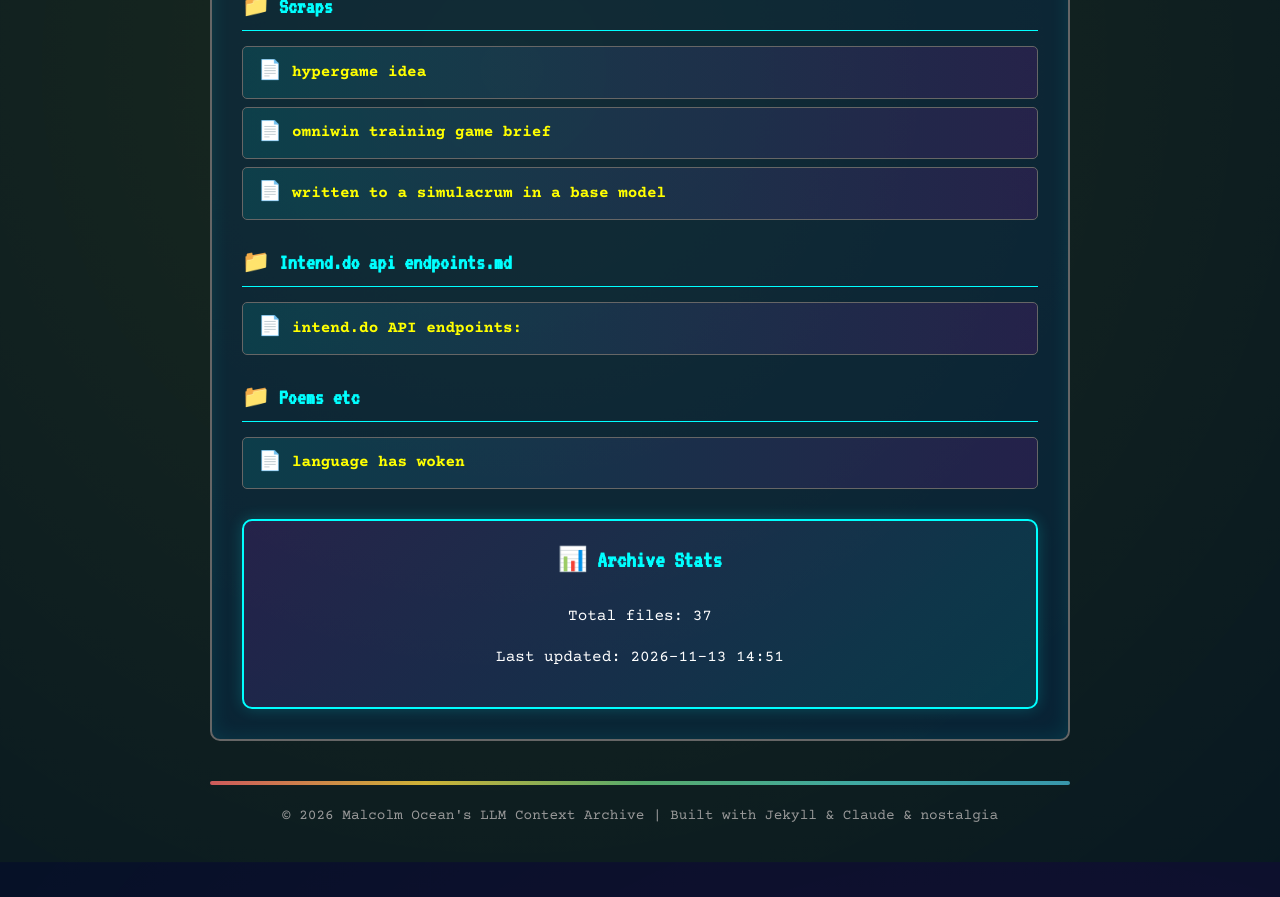
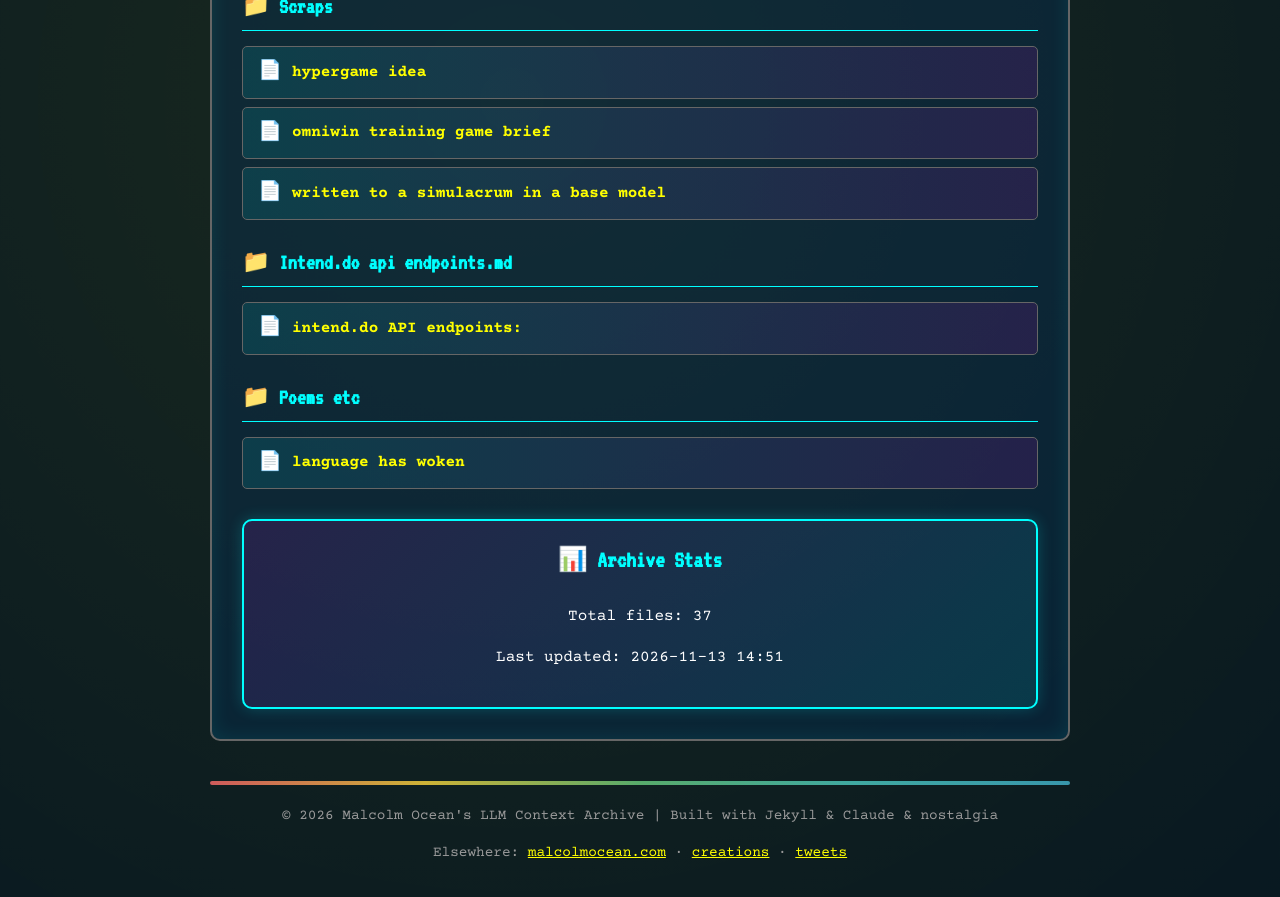
Before and after one commit to malcolmocean/context-for-llms, a Jekyll site: the page built from index.html, in a window 1280 px wide and 900 px high, scrolled down 3101 px. Shown: the top 897 px of the window. Built offline with Jekyll 4.4.1, drawn with Linux system fonts in a browser that asks for light colours; before the commit the page ends 3963 px from its top, so only the background shows below that.

Commit message:
Footer: link to malcolmocean.com, creations, tweets
Co-Authored-By: Claude Opus 5.5 <noreply@anthropic.com>

```diff
--- a/_layouts/default.html
+++ b/_layouts/default.html
@@ -35,6 +35,7 @@
         <footer class="site-footer">
             <div class="retro-divider"></div>
             <p>&copy; {{ 'now' | date: "%Y" }} {{ site.title }} | Built with Jekyll & Claude & nostalgia</p>
+            <p>Elsewhere: <a href="https://malcolmocean.com/">malcolmocean.com</a> · <a href="https://creations.malcolmocean.com/">creations</a> · <a href="https://tweets.malcolmocean.com/">tweets</a></p>
         </footer>
     </div>
 
```
